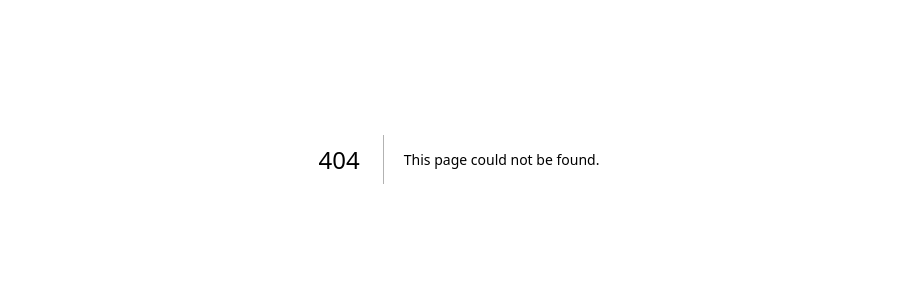
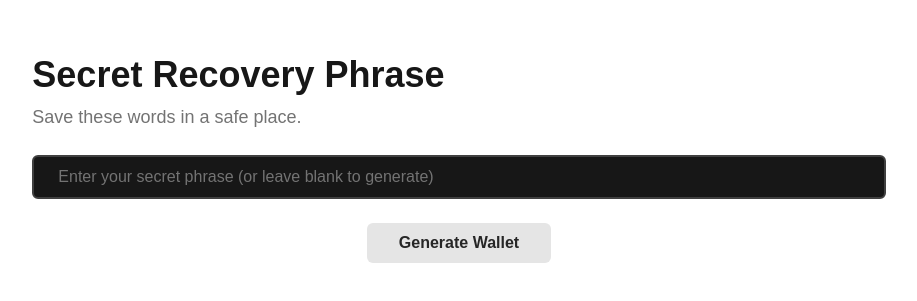
Before and after one commit to tanishkadeep/web3-wallet, a Next.js app: page /mnemonics in a window 1280 px wide. Before the commit this address had no page. Shown: the part 241-542 px from the top of the page, without its empty margins (181-1098 px from the left). Built offline with nearby package versions, Linux system fonts and the light colour scheme.

Commit message:
mnemonics page ui

```diff
--- /dev/null
+++ b/app/mnemonics/page.tsx
@@ -0,0 +1,42 @@
+"use client";
+
+import { useRouter } from "next/router";
+import { useRef } from "react";
+
+const page = () => {
+  const inputRef = useRef<HTMLInputElement>(null);
+  const router = useRouter();
+
+  const handleNavigation = () => {
+    const data = inputRef.current?.value;
+    router.push({
+      pathname: "/wallet",
+      query: data,
+    });
+  };
+
+  return (
+    <div className="flex flex-col gap-6 justify-center items-center h-screen">
+      <div className="flex flex-col gap-2 w-2/3">
+        <div className="text-4xl font-bold">Secret Recovery Phrase</div>
+        <div className="text-neutral-500 text-lg font-medium">
+          Save these words in a safe place.
+        </div>
+      </div>
+      <input
+        type="text"
+        ref={inputRef}
+        placeholder="Enter your secret phrase (or leave blank to generate)"
+        className="px-6 py-2 rounded-md w-2/3 bg-neutral-900 border-neutral-700 border-2 text-neutral-200 outline-none placeholder:text-neutral-500"
+      />
+      <button
+        onClick={handleNavigation}
+        className="bg-neutral-200 hover:bg-neutral-50 text-neutral-800 px-8 py-2 rounded-md font-semibold text-center"
+      >
+        Generate Wallet
+      </button>
+    </div>
+  );
+};
+
+export default page;
```
